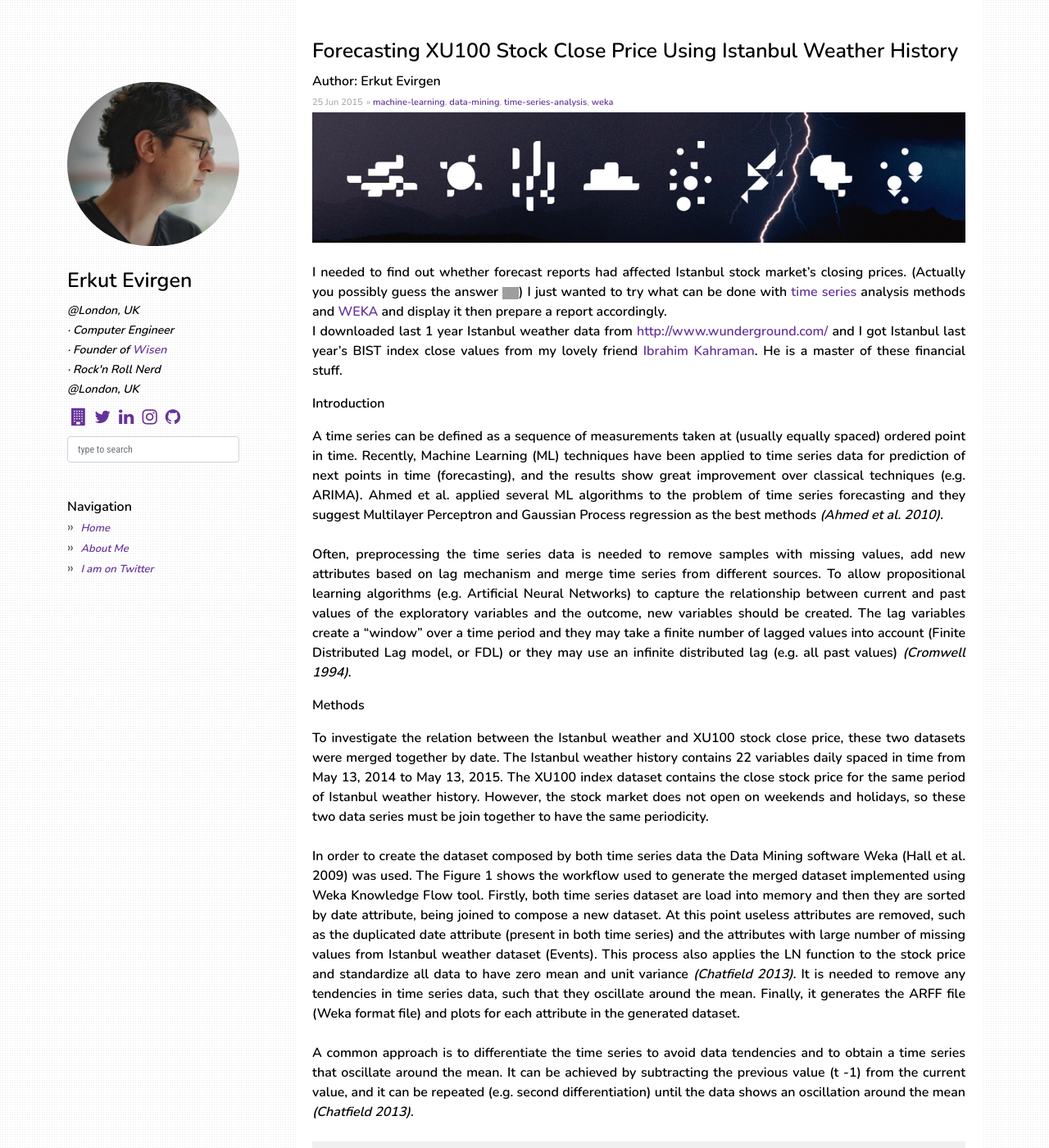
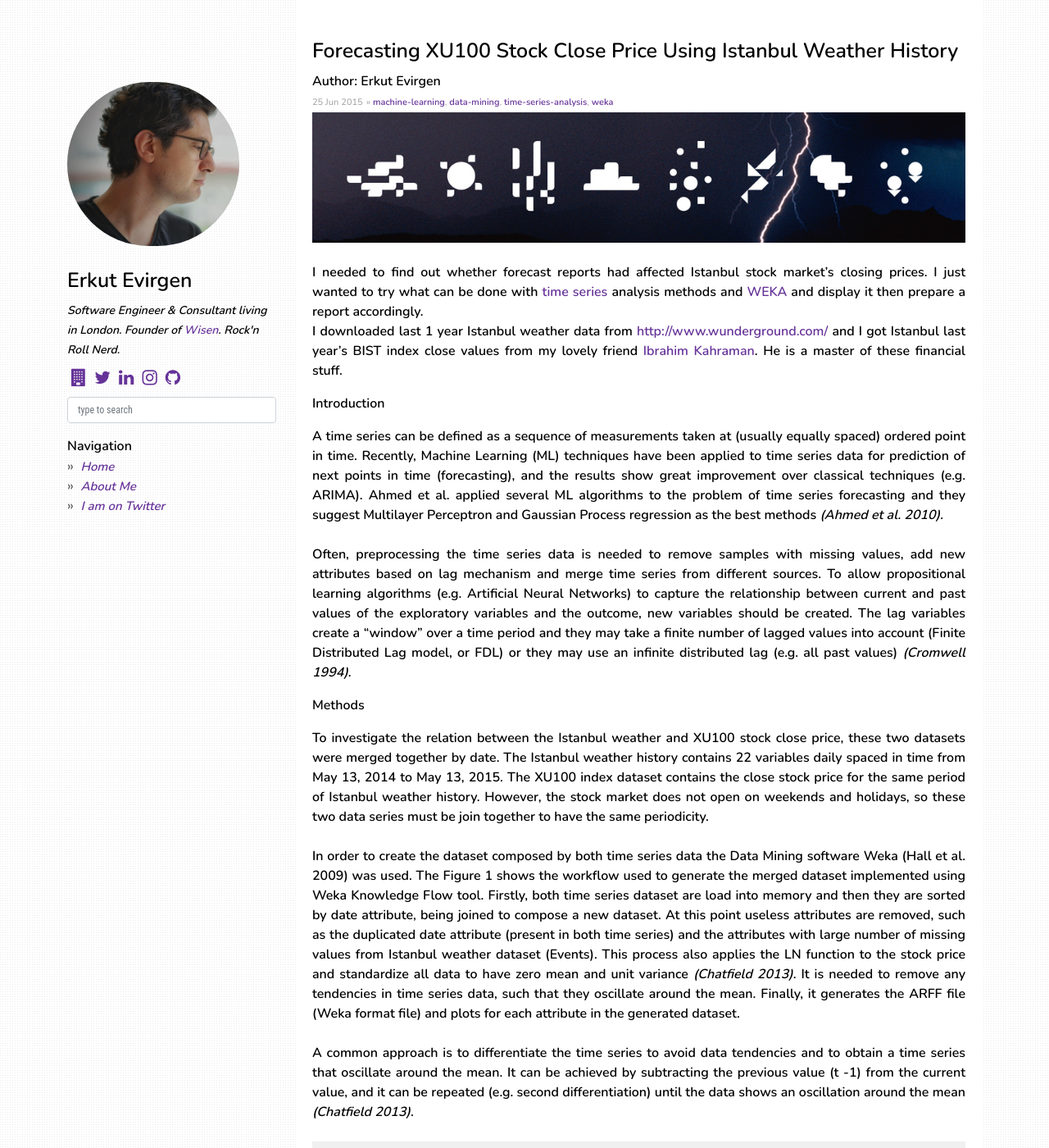
Before and after one commit to eevirgen/erk.github.io, a Jekyll site: the page built from _posts/2015-05-25-forecasting-XU100-stock-close-price-using-istanbul-weather-history.md, in a window 1280 px wide and 1400 px high. Shown: the whole window at 82% size. Built offline with Jekyll 4.4.1, drawn with Linux system fonts in a browser that asks for light colours; nearby versions of some CDN libraries; comment, search, counter and statistics services are not loaded; grey boxes are pictures that could not be loaded.

Commit message:
Navigation..

```diff
--- a/_config.yml
+++ b/_config.yml
@@ -2,7 +2,7 @@
 description: Erkut Evirgen - Personal Blog
 author: Erkut Evirgen
 github: https://github.com/eevirgen
-about: London, UK <br/>· Computer Engineer <br/>· Founder of <a href="http://wisen.tech" target="_blank">Wisen</a> <br/>· Rock'n Roll Nerd<br/>@London, UK
+about: Software Engineer & Consultant living in London. Founder of <a href="http://wisen.tech" target="_blank">Wisen</a>. Rock'n Roll Nerd.
 disqus_shortname: erkSpace
 google_analytics: UA-19234700-1
 avatar_url: /static/img/avatar.jpg
--- a/_layouts/default.html
+++ b/_layouts/default.html
@@ -92,7 +92,6 @@
     <!-- Bootstrap core CSS -->
     <link href="/static/css/bootstrap.min.css" rel="stylesheet">
     <!-- Fonts -->
-    <link href="https://fonts.googleapis.com/css?family=Roboto+Condensed:400,300italic,300,400italic,700&amp;subset=latin,latin-ext" rel="stylesheet" type="text/css">
     <link href="https://fonts.googleapis.com/css2?family=Nunito:wght@600&amp;display=swap&amp;subset=latin,latin-ext" rel="stylesheet" type="text/css">
     <!-- Custom CSS -->
     <link rel="stylesheet" href="/static/css/super-search.css">
@@ -120,7 +119,7 @@
             <h1 class="author-name">{{ site.author }}</h1>
             {% if site.about %}
             <div class="profile-about">
-              @{{ site.about }}
+              {{ site.about }}
             </div>
             {% endif %}
             <div class="social">
@@ -134,12 +133,11 @@
               <input type="text" placeholder="type to search" class="search__input form-control" id="js-search__input">
               <ul class="search__results" id="js-search__results"></ul>
             </div>
-            <hr />
             <ul class="sidebar-nav">
               <strong>Navigation</strong>
-              <li><b><i><a class="about" style="font-size:13px" href="/">Home</a></i></b></li>
+              <li><b><i><a class="about" style="font-size:15px" href="/">Home</a></i></b></li>
               {% for i in site.urls %}
-              <li><b><i><a class="about" style="font-size:13px" href="{{ i.url }}">{{ i.text }}</a></i></b></li>
+              <li><b><i><a class="about" style="font-size:15px" href="{{ i.url }}">{{ i.text }}</a></i></b></li>
               {% endfor %}
             </ul>
           </div>
@@ -147,7 +145,6 @@
         </div>
         <div class="col-md-9">
           <div class="main-layout">
-
             {{ content }}
             <footer>
               &copy; {{ site.author }}
--- a/_layouts/page.html
+++ b/_layouts/page.html
@@ -4,7 +4,6 @@
 <article class="post">
   <header class="post-header">
     <h1 class="post-title">{{ page.title }}</h1>
-    <hr />
   </header>
   <div class="post-content">
     {{ content }}
--- a/_posts/2015-05-25-forecasting-XU100-stock-close-price-using-istanbul-weather-history.md
+++ b/_posts/2015-05-25-forecasting-XU100-stock-close-price-using-istanbul-weather-history.md
@@ -10,7 +10,7 @@
 ---
 <img src="/static/img/storm.jpg" heigth="200px" width="1000px">
 <br /><br />
-I needed to find out whether forecast reports had affected Istanbul stock market's closing prices. (Actually you possibly guess the answer <img width="2.5%" src="/static/img/face2.gif-c200">) I just wanted to try what can be done with <a href="http://en.wikipedia.org/wiki/Time_series" target="_blank">time series</a> analysis methods and <a href="http://www.cs.waikato.ac.nz/ml/weka/" target="_blank">WEKA</a> and display it then prepare a report accordingly. <br />I downloaded last 1 year Istanbul weather data from <a href="http://www.wunderground.com/" target="_blank">http://www.wunderground.com/</a> and I got Istanbul last year's BIST index close values from my lovely friend <a href="http://kahramani.tumblr.com" target="blank_">Ibrahim Kahraman</a>. He is a master of these financial stuff.
+I needed to find out whether forecast reports had affected Istanbul stock market's closing prices. I just wanted to try what can be done with <a href="http://en.wikipedia.org/wiki/Time_series" target="_blank">time series</a> analysis methods and <a href="http://www.cs.waikato.ac.nz/ml/weka/" target="_blank">WEKA</a> and display it then prepare a report accordingly. <br />I downloaded last 1 year Istanbul weather data from <a href="http://www.wunderground.com/" target="_blank">http://www.wunderground.com/</a> and I got Istanbul last year's BIST index close values from my lovely friend <a href="http://kahramani.tumblr.com" target="blank_">Ibrahim Kahraman</a>. He is a master of these financial stuff.
 
 **Introduction**
 
--- a/static/css/main.css
+++ b/static/css/main.css
@@ -102,6 +102,7 @@
   color: #000000;
   font-weight: bold;
   font-style: oblique;
+  text-align: left;
 }
 div.sidebar img.profile-avatar {
   border-radius: 150px;
```
